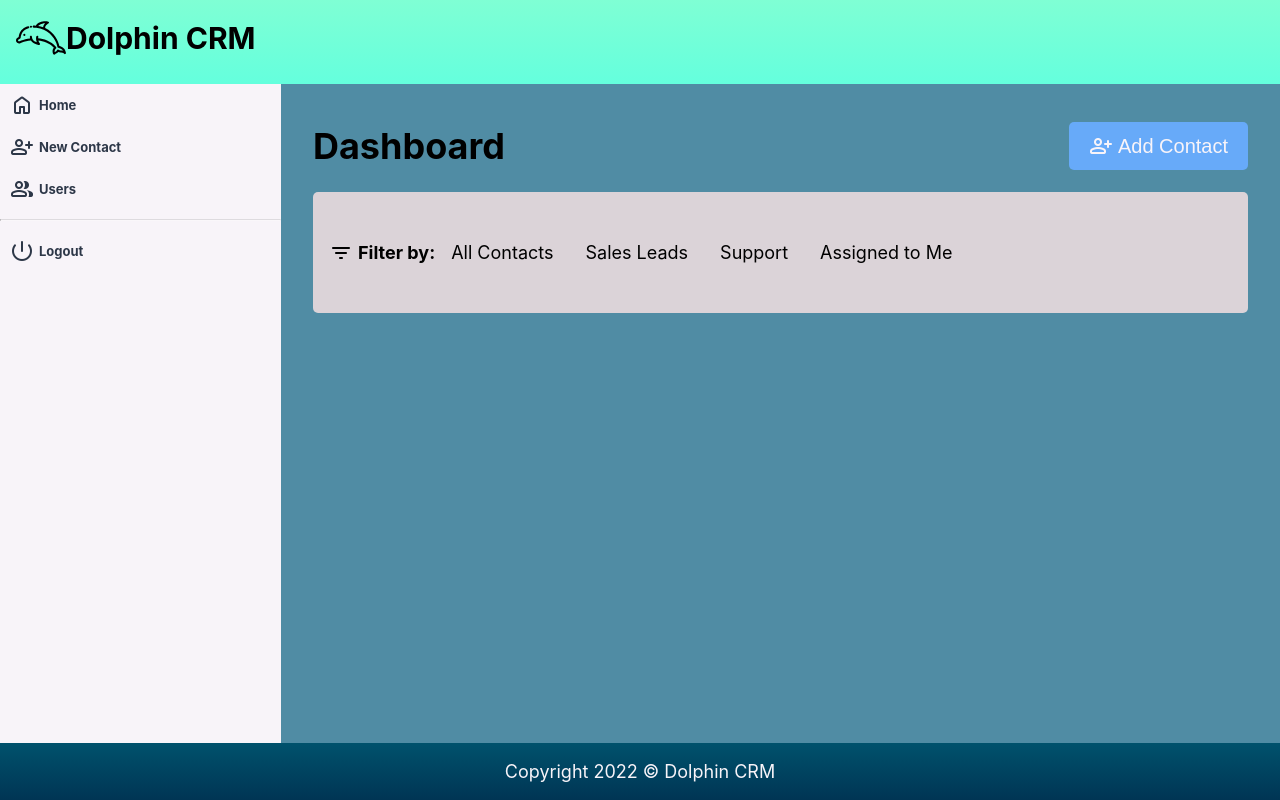
After one commit to KLAW4life/info2180-finalproject, a PHP site: page /home.html in a window 1280 px wide. The commit adds this page. Run offline with PHP 8.4, Linux system fonts and the light colour scheme.

Commit message:
Created HTML and CSS for home page/dashboard, made small edit to login page styling

```diff
--- /dev/null
+++ b/home.css
@@ -0,0 +1,148 @@
+@import url('https://fonts.googleapis.com/css2?family=Barlow:wght@400;600&display=swap');
+
+body{
+    height: 100vh;
+    margin: 0px;
+    font-size: 18px;
+    color: black;
+    font-family: -apple-system, BlinkMacSystemFont,"SegoeUI",Roboto,"Helvetica Neue",Arial,"Noto Sans", sansserif;
+    display: flex;
+    background:linear-gradient(to bottom, #7FFFD4, #00FFFF, #003554);
+    flex-direction: column;
+}
+
+header .container{
+    display: flex;
+    font-size: 15px;
+    padding-bottom: 0.5rem;
+    padding-left: 1rem;
+}
+
+header img{
+    width: 50px;
+}
+
+.main-page{
+    display: flex;
+    flex-direction: row;
+    flex: 1 0 auto;
+}
+
+.sidebar{
+    width: 360px;
+    height: 100%;
+    background: #F8F4F9;
+}
+
+.side-button{
+    display: flex;
+    align-items: center;
+    justify-content: flex-start;
+    padding-left: 10px;
+    font-weight: bold;
+    font-size: 13px;
+    color: #2D3748;
+}
+
+.side-button:hover{
+    background: #2D3748;
+    cursor: pointer;
+    color: #F8F4F9;
+}
+
+.sidebar span{
+    padding-right: 5px;
+}
+
+.sidebar hr{
+    border-top: 1px solid rgba(0, 0, 0, 0.1);
+    border-bottom: 1px solid rgba(255, 255, 255, 0.3);
+}
+
+.content{
+    background: #508CA4;
+    width: 100%;
+}
+
+.dashboard{
+    padding: 2rem;
+    padding-top: 1rem;
+}
+
+.dashboard-header{
+    display: flex;
+    justify-content: space-between;
+    align-items: center;
+}
+
+.contact-btn{
+    display: flex;
+    align-items: center;
+    background: #67AAF9;
+    color: #F8F4F9;
+    border: none;
+    padding: 12px 20px;
+    font-size: 20px;
+    border-radius: 5px;
+    -webkit-border-radius: 5px;
+    -moz-border-radius: 5px;
+    -ms-border-radius: 5px;
+    -o-border-radius: 5px;
+}
+
+.contact-btn:hover{
+    cursor: pointer;
+    background: #053c7a;
+}
+
+.contact-btn span{
+    padding-right: 5px;
+}
+
+.contact-list{
+    background: #DBD3D8;
+    padding: 1rem;
+    border-radius: 5px;
+    -webkit-border-radius: 5px;
+    -moz-border-radius: 5px;
+    -ms-border-radius: 5px;
+    -o-border-radius: 5px;
+}
+
+.filter-section{
+    display: flex;
+    align-items: center;
+    justify-content: flex-start;
+}
+
+.filter-by{
+    display: flex;
+    align-items: center;
+    justify-content: flex-start;
+    font-weight: bold;
+}
+
+.filter-by span{
+    padding-right: 5px;
+}
+
+.filter-section li{
+    list-style-type: none;
+    float: left;
+}
+
+.filter-section li p{
+    padding: 1rem;
+}
+
+.filter-section li p:hover{
+    color: #67AAF9;
+    cursor: pointer;
+}
+
+.footer{
+    flex-shrink: 0;
+    color: #F8F4F9;
+    display: flex;
+    justify-content: center;
+}
--- /dev/null
+++ b/home.html
@@ -0,0 +1,79 @@
+<!DOCTYPE html>
+<html lang="en">
+    <head>
+        <meta charset="UTF-8">
+        <meta http-equiv="X-UA-Compatible" content="IE=edge">
+        <meta name="viewport" content="width=device-width, initial-scale=1.0">
+        <title>Dolphin CRM</title>
+        <link href="home.css" type="text/css" rel="stylesheet" />
+        <link rel="stylesheet" href="https://fonts.googleapis.com/css2?family=Material+Symbols+Rounded:opsz,wght,FILL,GRAD@48,400,0,0" />
+        <script src="https://ajax.googleapis.com/ajax/libs/jquery/3.5.1/jquery.min.js"></script>
+        <script src="scripts.js" type="text/javascript"></script>
+    </head>
+    <body>
+        <header class="headerContainer">
+            <div class="container">
+                <img src="dolphin-svgrepo-com.svg" alt="">
+                <h1>Dolphin CRM</h1>
+            </div>
+        </header>
+        <div class="main-page">
+            <div class="sidebar">
+                <nav>
+                    <li class="side-button">
+                        <span class="material-symbols-rounded">home</span>
+                        <p>Home</p>
+                    </li>
+                    <li class="side-button">
+                        <span class="material-symbols-rounded">person_add</span>
+                        <p>New Contact</p>
+                    </li>
+                    <li class="side-button">
+                        <span class="material-symbols-rounded">group</span>
+                        <p>Users</p>
+                    </li>
+                    <hr>
+                    <li class="side-button">
+                        <span class="material-symbols-rounded">power_settings_new</span>
+                        <p>Logout</p>
+                    </li>
+                </nav>
+            </div>
+            <div class="content">
+                <main>
+                    <div class="dashboard">
+                        <div class="dashboard-header">
+                            <h1>Dashboard</h1>
+                        <button class="contact-btn"><span class="material-symbols-rounded">person_add</span>Add Contact</button>
+                        </div>
+                        <div class="contact-list">
+                            <div class="filter-section">
+                                <div class="filter-by">
+                                    <span class="material-symbols-rounded">filter_list</span>
+                                    <p>Filter by:</p>
+                                </div>
+                                <li class="filter-all">
+                                    <p>All Contacts</p>
+                                </li>
+                                <li class="sales-lead">
+                                    <p>Sales Leads</p>
+                                </li>
+                                <li class="support">
+                                    <p>Support</p>
+                                </li>
+                                <li class="assigned">
+                                    <p>Assigned to Me</p>
+                                </li>
+                            </div>
+                        </div>
+                    </div>
+                </main>
+            </div>
+        </div>
+        <footer class="footer">
+            <div class="container">
+                <p>Copyright 2022 © Dolphin CRM</p>
+            </div>
+        </footer>
+    </body>
+</html>
```
Also changed, not shown: styles.css (+3 -5 lines).
